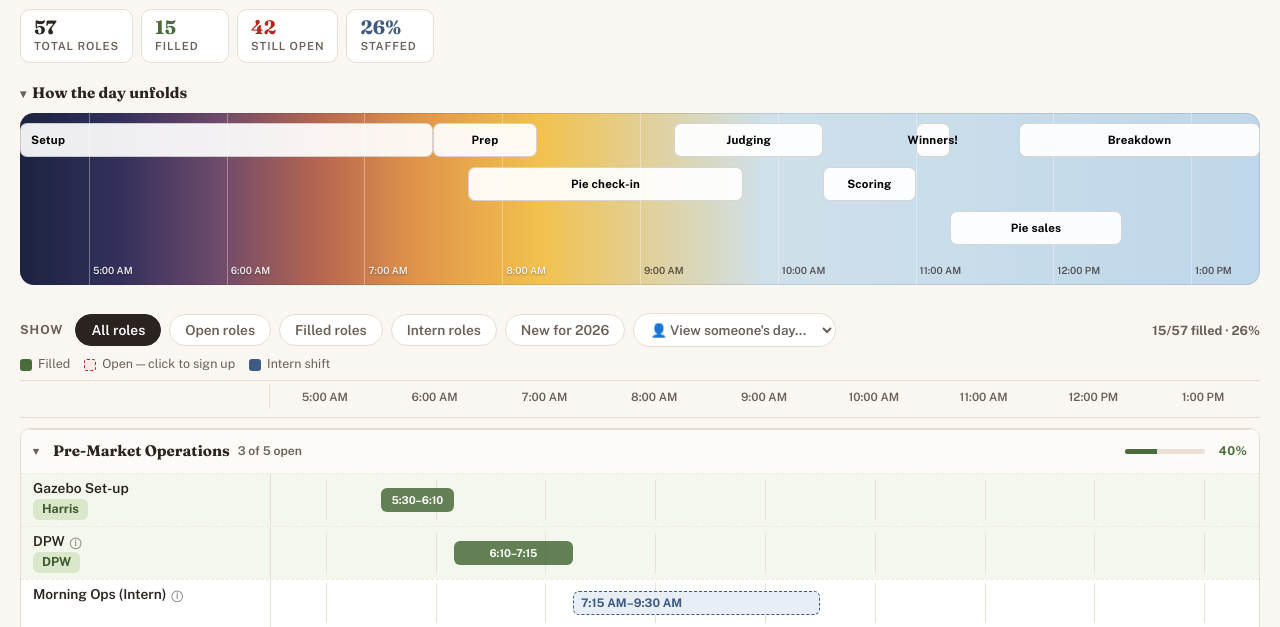
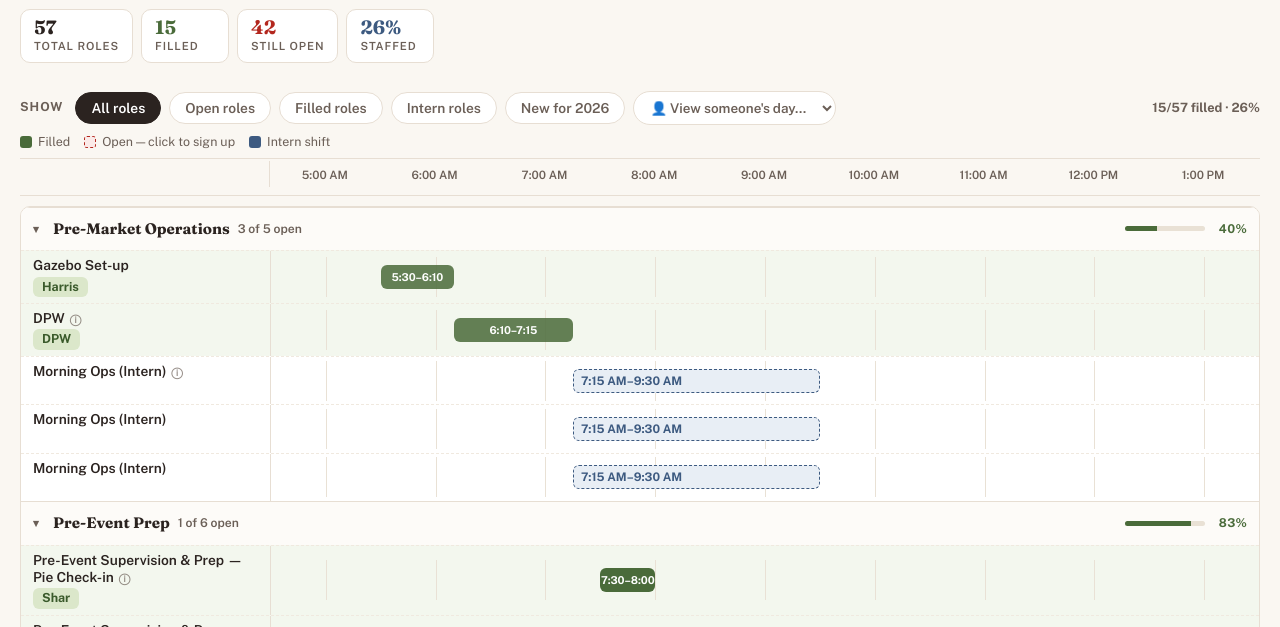
Before and after one commit to harriskaye/apc-scheduler, a plain HTML site: page index.html in a window 1280 px wide. Shown: the part 145-772 px from the top of the page. Drawn offline with nearby package versions, Linux system fonts and the light colour scheme; no server answers.

Commit message:
index.html

```diff
--- a/index.html
+++ b/index.html
@@ -73,39 +73,7 @@ h1{font-size:clamp(1.3rem,2.6vw,1.8rem);font-weight:900;line-height:1.1;letter-s
 .stat.pct .num{color:var(--intern)}
 
 /* ---------- day band ---------- */
-.dayband{margin:18px 0 4px}
-.dayband h2{font-size:.95rem;font-weight:700;margin-bottom:8px;cursor:pointer;user-select:none;display:inline-flex;align-items:center;gap:6px}
-.dayband h2 .chev{font-size:.75rem;color:var(--ink-soft);transition:transform .15s}
-.dayband.closed h2 .chev{transform:rotate(-90deg)}
-.dayband.closed .sky{display:none}
-.sky{
-  position:relative;border-radius:14px;overflow:hidden;
-  background:linear-gradient(90deg,
-    #1b2340 0%, #33305c 8%, #6e4a6b 16%, #b5654f 24%,
-    #e0954a 32%, #f2c14e 42%, #cfe0ea 60%, #bfd7ea 100%);
-  height:172px;
-  box-shadow:inset 0 0 0 1px rgba(43,35,32,.12);
-}
-.sky .tick{position:absolute;top:0;bottom:0;width:1px;background:rgba(255,255,255,.35)}
-.sky .tick span{
-  position:absolute;bottom:6px;left:4px;font-size:.62rem;font-weight:600;
-  color:rgba(255,255,255,.9);text-shadow:0 1px 2px rgba(0,0,0,.35);white-space:nowrap;
-}
-.sky .tick.late span{color:rgba(43,35,32,.75);text-shadow:none}
-.phase{
-  position:absolute;height:34px;border-radius:7px;
-  background:rgba(255,255,255,.92);
-  border:1px solid rgba(43,35,32,.18);
-  display:flex;align-items:center;padding:0 10px;
-  font-size:.72rem;font-weight:700;letter-spacing:.02em;
-  cursor:pointer;white-space:nowrap;overflow:hidden;text-overflow:ellipsis;
-  transition:transform .12s ease, box-shadow .12s ease;
-  font-family:inherit;
-}
-.phase:hover,.phase:focus-visible{transform:translateY(-2px);box-shadow:0 4px 12px rgba(0,0,0,.18);outline:none}
-.phase:focus-visible{box-shadow:0 0 0 3px var(--apple)}
-.phase small{font-weight:500;color:var(--ink-soft);margin-left:6px}
-.phase.short{justify-content:center;padding:0 3px;overflow:visible;text-overflow:clip}
+
 .nowline{position:absolute;top:0;bottom:0;width:2px;background:var(--apple);z-index:2}
 .nowline::after{
   content:"NOW";position:absolute;top:2px;left:4px;
@@ -261,11 +229,6 @@ h1{font-size:clamp(1.3rem,2.6vw,1.8rem);font-weight:900;line-height:1.1;letter-s
   <div class="stats" id="stats"></div>
 </header>
 
-<section class="dayband" aria-label="Progression of the day">
-  <h2 id="bandToggle"><span class="chev">▾</span>How the day unfolds</h2>
-  <div class="sky" id="sky"></div>
-</section>
-
 <section aria-label="Full schedule">
   <div class="controls">
   <div class="filters" id="filters" role="group" aria-label="Filter roles">
@@ -414,17 +377,6 @@ const SNAPSHOT = [
  ["Market Support","Music Shift 2 Intern","11:45","13:15","",1,0,0,""],
 ];
 
-const PHASES = [
- {name:"Setup", s:4.5, e:7.5, row:0, area:"Pre-Market Operations"},
- {name:"Prep", s:7.5, e:8.25, row:0, area:"Pre-Event Prep"},
- {name:"Pie check-in", s:7.75, e:9.75, row:1, area:"Sign-In Table"},
- {name:"Judging", s:9.25, e:10.33, row:0, area:"Gazebo — Judging"},
- {name:"Scoring", s:10.33, e:11, row:1, area:"Gazebo — Judging"},
- {name:"Winners!", s:11, e:11.25, row:0, area:"Results & Announcement"},
- {name:"Pie sales", s:11.25, e:12.5, row:2, area:"Pie Sales"},
- {name:"Breakdown", s:11.75, e:13.5, row:0, area:"End of Day"},
-];
-
 /* ---------------- helpers ---------------- */
 const pct = h => ((h - DAY_START) / (DAY_END - DAY_START) * 100);
 function parseTime(s){
@@ -457,7 +409,6 @@ let currentFilter = "all";
 let personFilter = null;
 let dayofOn = false;
 let dayofTimer = null;
-let bandOpen = true;
 const collapsed = new Set();
 
 function normalizeSnapshot(){
@@ -575,34 +526,10 @@ function renderStats(){
   }
 }
 
-/* ---------------- sky band ---------------- */
 function nowHours(){
   const d = new Date();
   return d.getHours() + d.getMinutes()/60;
 }
-function renderSky(){
-  const sky = document.getElementById("sky");
-  let html = "";
-  for(let h=5; h<=13; h++){
-    html += `<div class="tick ${h>=9?'late':''}" style="left:${pct(h)}%"><span>${fmt(h)}</span></div>`;
-  }
-  PHASES.forEach(p=>{
-    const top = 10 + (p.row||0)*44;
-    const span = p.e - p.s;
-    const timeStr = fmt(p.s) + "–" + fmt(p.e);
-    // every bar spans its real duration; narrow ones drop the time text (hover/tap title has it)
-    const short = span < 2.2;
-    const label = p.name; // times live on the axis below and in the tooltip
-    html += `<button class="phase ${short?'short':''}" style="left:${pct(p.s)}%;width:${pct(p.e)-pct(p.s)}%;top:${top}px" data-jump="1" data-area="${p.area}" title="${p.name} · ${timeStr}">${label}</button>`;
-  });
-  const nh = nowHours();
-  if(dayofOn && nh > DAY_START && nh < DAY_END){
-    html += `<div class="nowline" style="left:${pct(nh)}%"></div>`;
-  }
-  sky.innerHTML = html;
-}
-renderSky();
-
 /* ---------------- schedule ---------------- */
 function match(r){
   if(personFilter && (r.who||"").trim() !== personFilter) return false;
@@ -696,7 +623,6 @@ document.querySelector(".sched").addEventListener("scroll", syncStickyAxis);
 /* ---------------- day-of view: the NOW line ---------------- */
 function renderDayof(){
   if(!dayofOn) return;
-  renderSky();
   renderSched();
 }
 function toggleDayof(){
@@ -707,7 +633,6 @@ function toggleDayof(){
     dayofTimer = setInterval(renderDayof, 60000);
   } else {
     clearInterval(dayofTimer);
-    renderSky();
     renderSched();
   }
 }
@@ -803,26 +728,6 @@ document.addEventListener("click", e=>{
     renderSched();
     return;
   }
-  if(e.target.closest("#bandToggle")){
-    bandOpen = !bandOpen;
-    document.querySelector(".dayband").classList.toggle("closed", !bandOpen);
-    return;
-  }
-  const jump = e.target.closest("[data-jump]");
-  if(jump){
-    const a = jump.dataset.area;
-    if(collapsed.has(a)){ collapsed.delete(a); renderSched(); }
-    let el = document.querySelector(`.grouphdr[data-grp="${a}"]`);
-    if(!el && currentFilter !== "all"){
-      // section hidden by the current filter: reset to All so the click always lands
-      currentFilter = "all";
-      document.querySelectorAll(".chip").forEach(c=>c.classList.toggle("on", c.dataset.f==="all"));
-      renderSched();
-      el = document.querySelector(`.grouphdr[data-grp="${a}"]`);
-    }
-    if(el){ el.scrollIntoView({behavior:"smooth", block:"start"}); }
-    return;
-  }
   const chip = e.target.closest(".chip");
   if(chip){
     personFilter = null;
```
